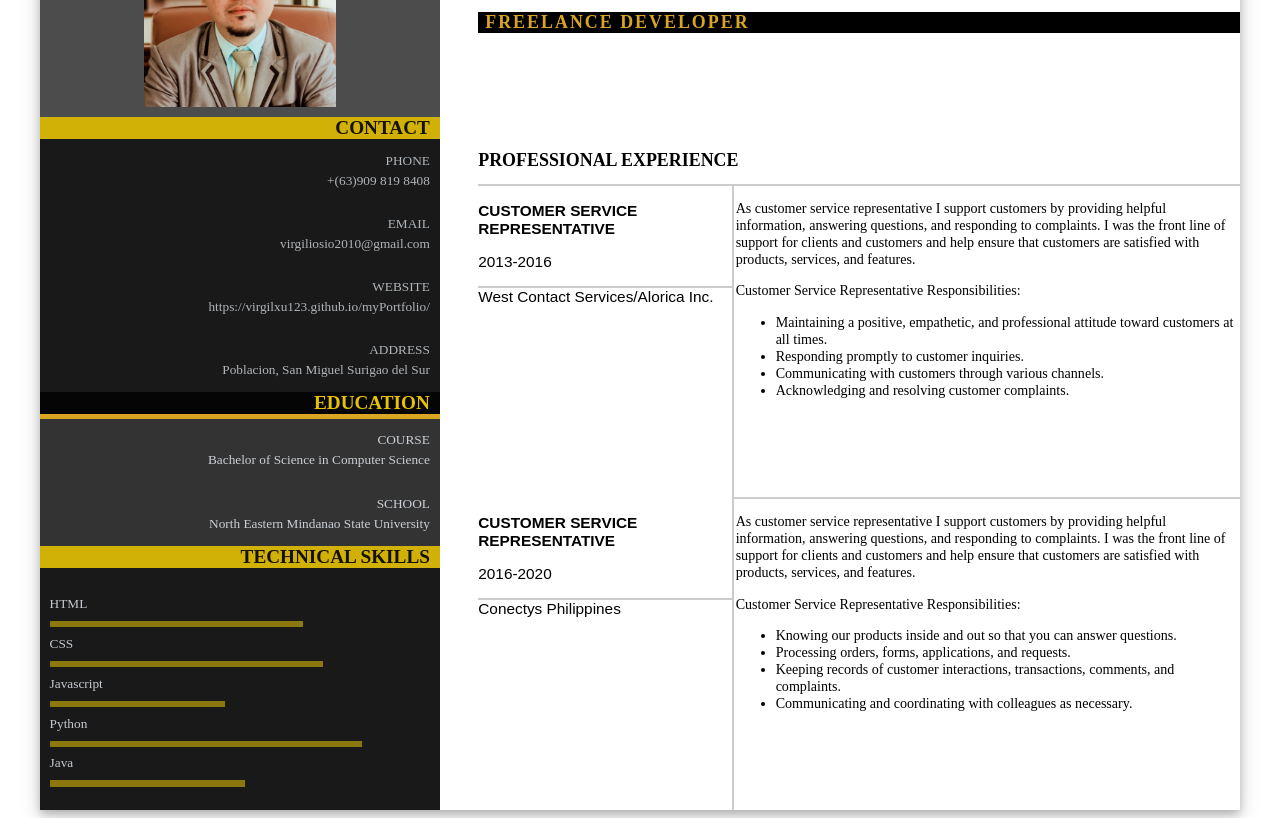
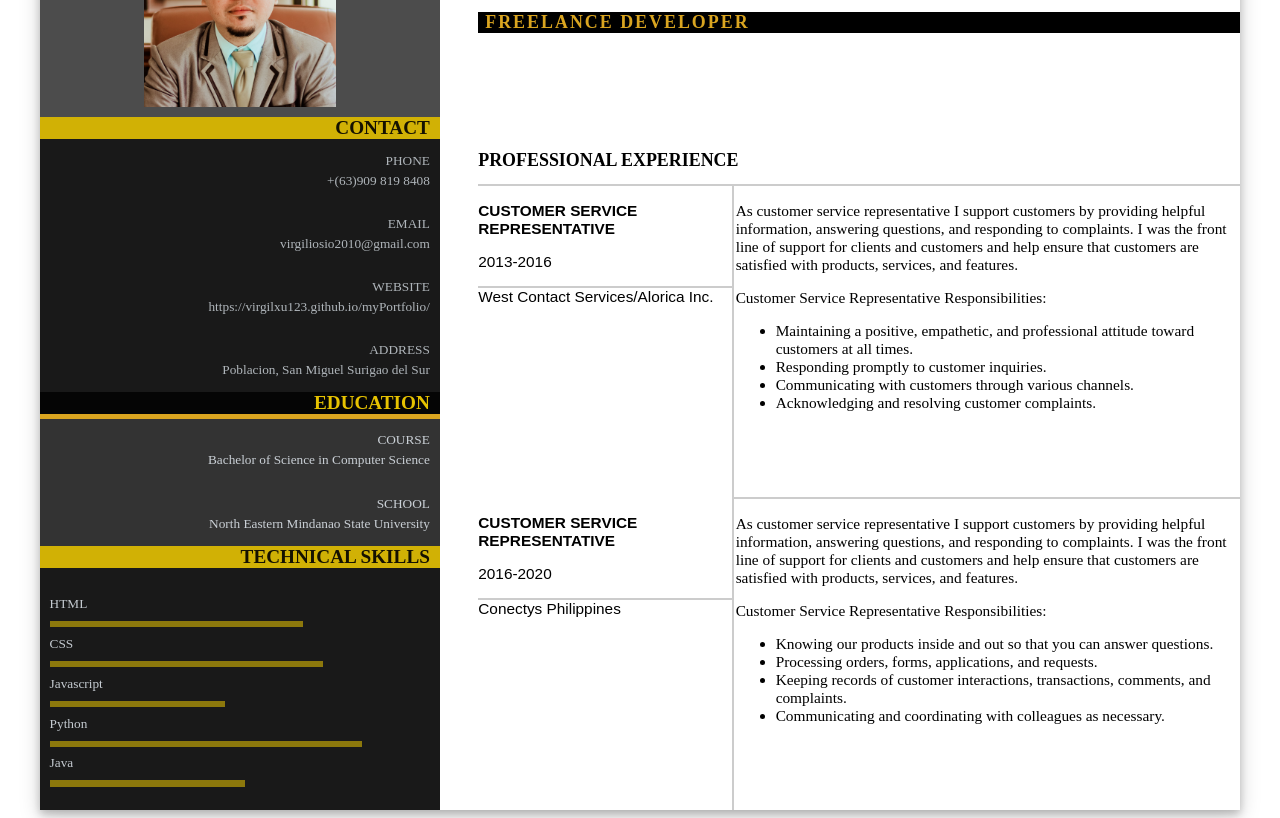
Before and after one commit to virgilxu123/myPortfolio, a plain HTML site: page resume.html in a window 1280 px wide. Shown: the part 106-924 px from the top of the page. Drawn offline with Linux system fonts and the light colour scheme.

Commit message:
made changes

```diff
--- a/styles/resume.css
+++ b/styles/resume.css
@@ -149,11 +149,11 @@
             .job-description1 {
                 flex: 1;
                 border-bottom: 2px solid #ccc;
-                font-size: max(1.1vw, 8px);
+                font-size: max(1.2vw, 8px);
                 padding: 0 2px;
             }
             .job-description2 {
                 flex: 1;
-                font-size: max(1.1vw, 8px);
+                font-size: max(1.2vw, 8px);
                 padding: 0 2px;
             }
```
Also changed, not shown: index.html (+1 -1 lines).
